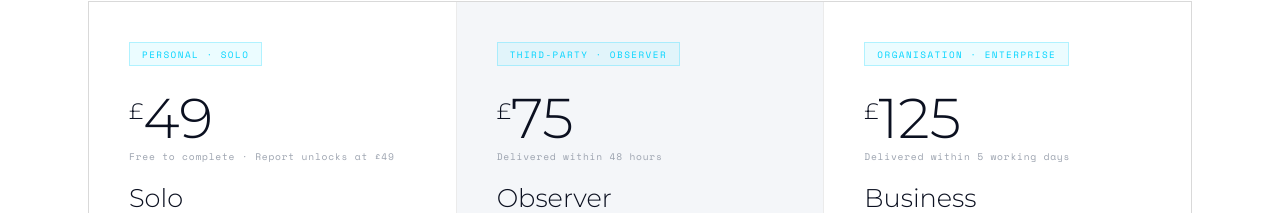
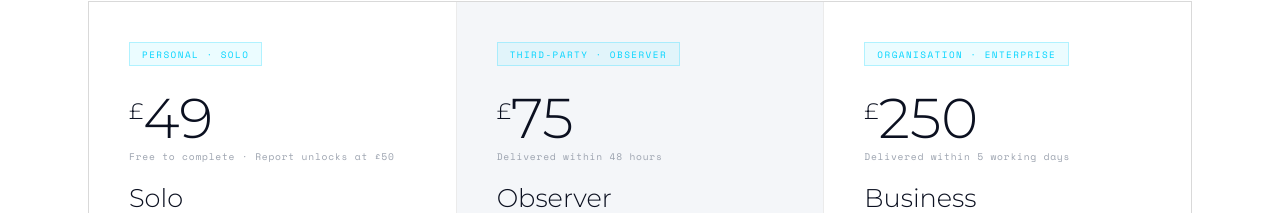
Before and after one commit to RickVR32/PsyTectrics, a plain HTML site: page reports.html in a window 1280 px wide. Shown: the part 521-734 px from the top of the page. Drawn offline with nearby package versions, Linux system fonts and the light colour scheme.

Commit message:
Update reports.html

```diff
--- a/reports.html
+++ b/reports.html
@@ -111,7 +111,7 @@ nav{position:fixed;top:0;left:0;right:0;z-index:200;display:flex;align-items:cen
       <div class="card-header">
         <div class="card-badge">Personal · Solo</div>
         <div class="card-price"><sup>£</sup>49</div>
-        <div class="card-price-note">Free to complete · Report unlocks at £49</div>
+        <div class="card-price-note">Free to complete · Report unlocks at £50</div>
         <h2>Solo<br/><em>Assessment</em></h2>
       </div>
       <div class="card-body">
@@ -162,7 +162,7 @@ nav{position:fixed;top:0;left:0;right:0;z-index:200;display:flex;align-items:cen
     <a href="business.html" class="report-card">
       <div class="card-header">
         <div class="card-badge">Organisation · Enterprise</div>
-        <div class="card-price"><sup>£</sup>125</div>
+        <div class="card-price"><sup>£</sup>250</div>
         <div class="card-price-note">Delivered within 5 working days</div>
         <h2>Business<br/><em>Audit</em></h2>
       </div>
```
